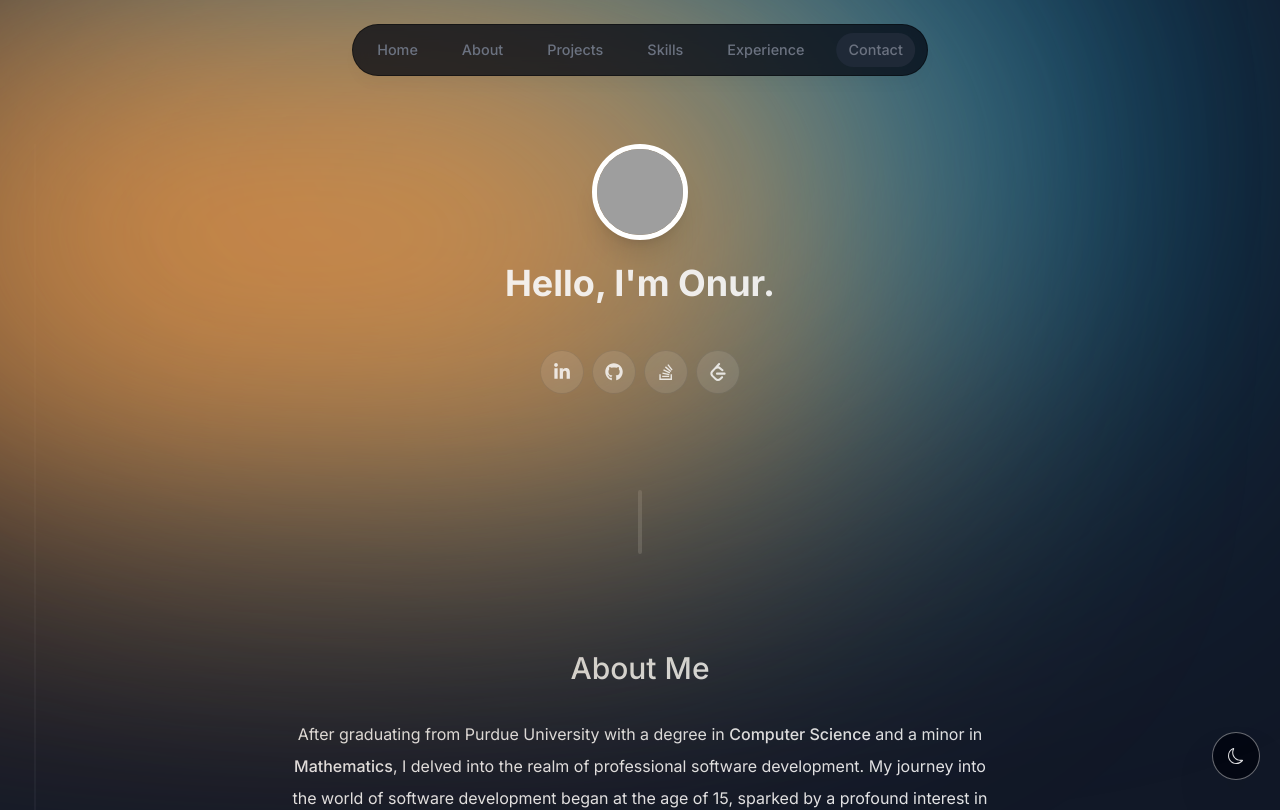
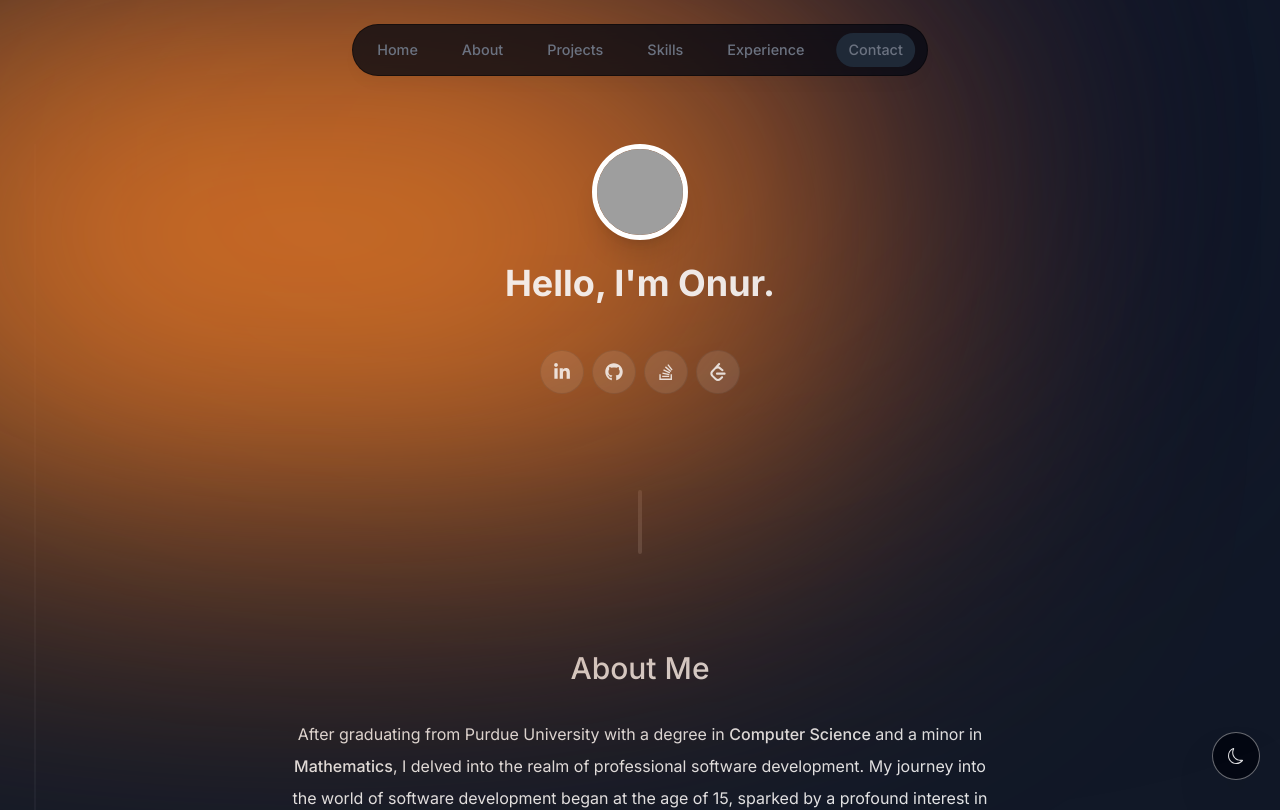
Before and after one commit to oucar/portfolio, a Next.js app: page / in a window 1280 px wide. Shown: the top 810 px of the page. Built offline with nearby package versions, Linux system fonts and the light colour scheme; no server answers; grey boxes are pictures that could not be loaded.

Commit message:
Reworking on the gradient colors

```diff
--- a/app/layout.tsx
+++ b/app/layout.tsx
@@ -27,9 +27,9 @@ export default function RootLayout({
         className={`${inter.className} bg-gray-50 text-gray-950 relative pt-28 sm:pt-36 dark:bg-gray-900 dark:text-gray-50 dark:text-opacity-90`}
       >
         {/* backgrounds represent light start and dark end */}
-        <div className="bg-[#2980B9] absolute top-[-6rem] z-10 right-[3rem] sm:right-[11rem] h-[20rem] sm:h-[31.25rem]  w-[31.25rem] rounded-full blur-[10rem] sm:w-[68.75rem] sm:dark:bg-[#108dc7] dark:bg-[#1c92d2]"></div>
+        <div className="bg-[#2980B9] absolute top-[-6rem] z-10 right-[3rem] sm:right-[11rem] h-[20rem] sm:h-[31.25rem]  w-[31.25rem] rounded-full blur-[10rem] sm:w-[68.75rem] sm:dark:bg-[#0a0e2c] dark:bg-[#f83600]"></div>
         {/* background represent light end and dark start  */}
-        <div className="bg-[#6DD5FA] absolute top-[-1rem] z-10 left-[-35rem] sm:left-[-35rem] h-[20rem] sm:h-[31.25rem] w-[50rem] rounded-full blur-[10rem] sm:w-[68.75rem] md:left-[-33rem] lg:left-[-28rem] xl:left-[-15rem] 2xl:left-[-5rem] sm:dark:bg-[#ef8e38] dark:bg-[#f2fcfe]"></div>
+        <div className="bg-[#6DD5FA] absolute top-[-1rem] z-10 left-[-35rem] sm:left-[-35rem] h-[20rem] sm:h-[31.25rem] w-[50rem] rounded-full blur-[10rem] sm:w-[68.75rem] md:left-[-33rem] lg:left-[-28rem] xl:left-[-15rem] 2xl:left-[-5rem] sm:dark:bg-[#f17d25] dark:bg-[#fe8c00]"></div>
 
         <ThemeContextProvider>
           <ActiveSectionContextProvider>
--- a/components/header.tsx
+++ b/components/header.tsx
@@ -21,7 +21,7 @@ export default function Header() {
 
       <nav className="flex fixed top-[0.15rem] left-1/2 h-12 -translate-x-1/2 py-2 sm:top-[1.7rem] sm:h-[initial] sm:py-0">
         <ul className="flex w-[22rem] flex-wrap items-center justify-center gap-y-1 text-[0.9rem] font-medium text-gray-500 sm:w-[initial] sm:flex-nowrap sm:gap-5">
-          {/* we get the links ffrom data.ts */}
+          {/* we get the links from data.ts */}
           {links.map((link) => (
             <motion.li
               className="h-3/4 flex items-center justify-center relative"
```
